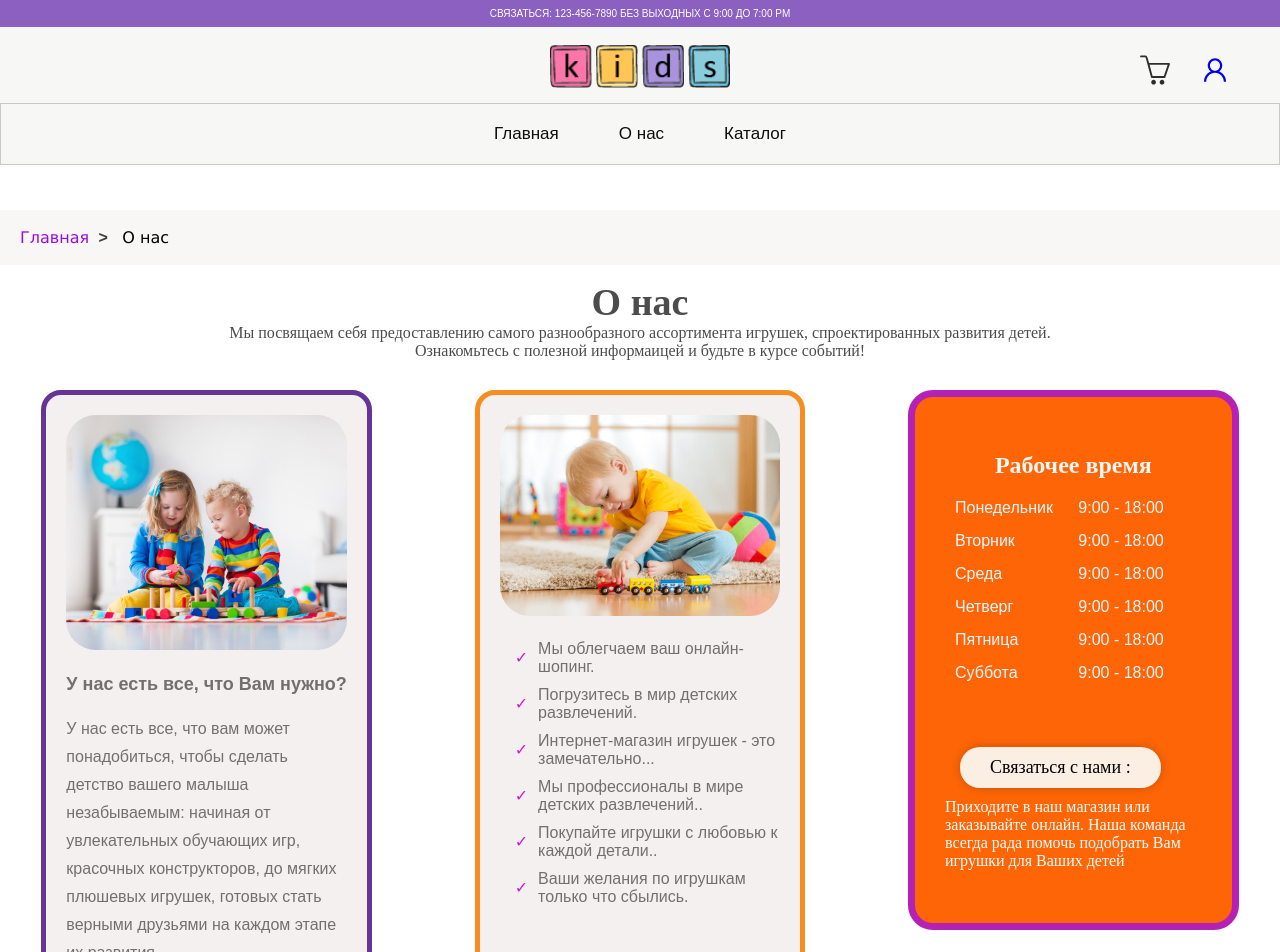
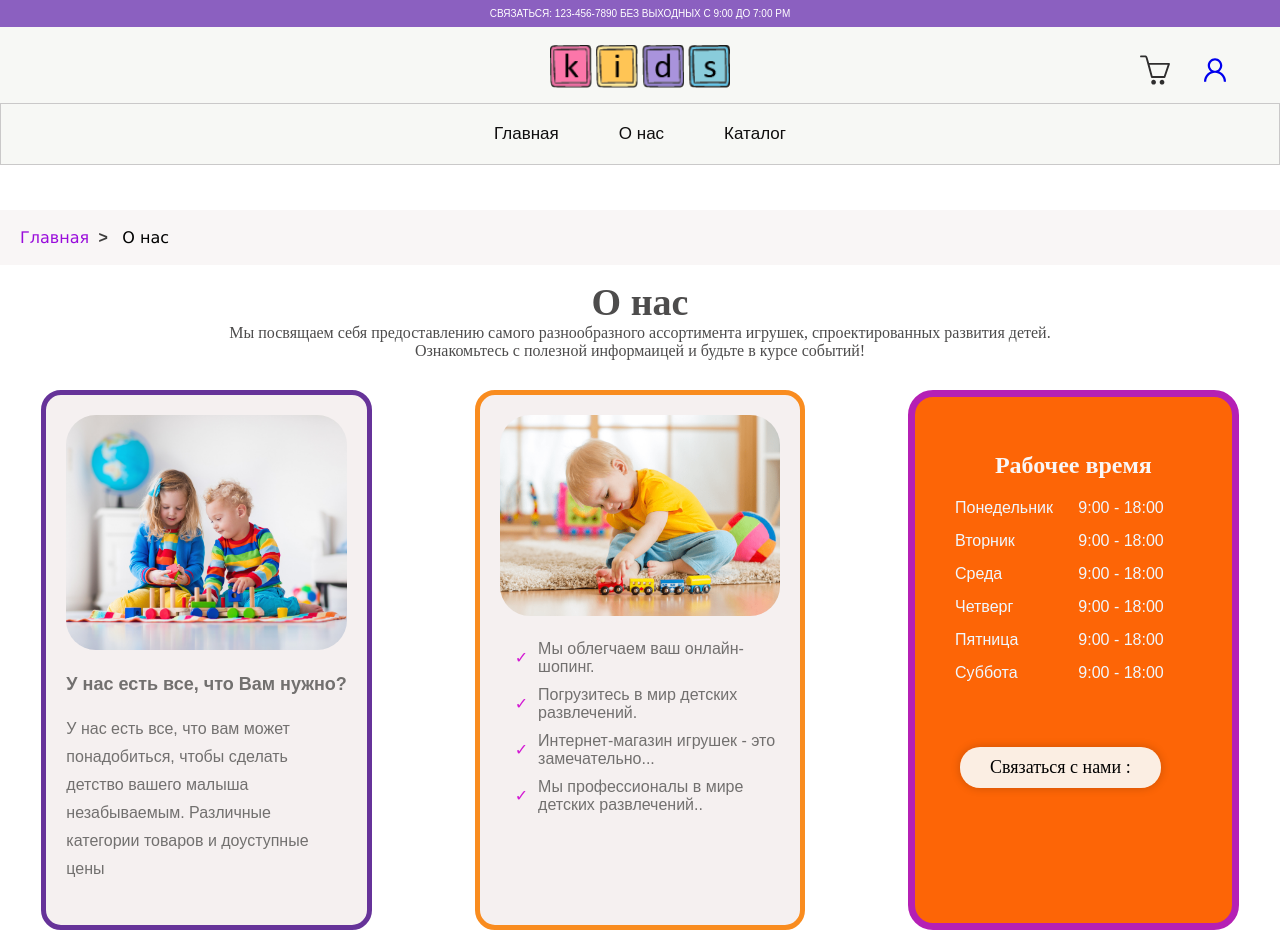
Before and after one commit to lissabd/online_toy_store_app, a React (Create React App) app: page /#/about in a window 1280 px wide. Shown: the top 952 px of the page. Built offline with nearby package versions, Linux system fonts and the light colour scheme; the HTML template or start-up script is replaced by a standard one; a web font is replaced by a local one.

Commit message:
change about us

```diff
--- a/src/about.jsx
+++ b/src/about.jsx
@@ -17,7 +17,7 @@ const About = () => {
             <img src="./images/дети-для-карточки.png" alt="kids" />
             <h1>У нас есть все, что Вам нужно?</h1>
             <p>
-             У нас есть все, что вам может понадобиться, чтобы сделать детство вашего малыша незабываемым: начиная от увлекательных обучающих игр, красочных конструкторов, до мягких плюшевых игрушек, готовых стать верными друзьями на каждом этапе их развития.
+             У нас есть все, что вам может понадобиться, чтобы сделать детство вашего малыша незабываемым. Различные категории товаров и доуступные цены
             </p>
             </div>
             <div className="card card_2">
@@ -27,11 +27,10 @@ const About = () => {
                 <li> <div className="check-mark">✓</div> Погрузитесь в мир детских развлечений.</li>
                 <li> <div className="check-mark">✓</div> Интернет-магазин игрушек - это замечательно...</li>
                 <li> <div className="check-mark">✓</div> Мы профессионалы в мире детских развлечений..</li>
-                <li> <div className="check-mark">✓</div> Покупайте игрушки с любовью к каждой детали..</li>
-                <li> <div className="check-mark">✓</div> Ваши желания по игрушкам только что сбылись.</li>
             </ul>
             </div>
             <div className="card card_3">
+
             <h2>Рабочее время</h2>
             <ul>
                 <div className="blocks">
@@ -54,7 +53,7 @@ const About = () => {
                 </div>
             </ul>
             <a className="buttons">Связаться с нами : </a>
-            <p className='ter'>Приходите в наш магазин или заказывайте онлайн. Наша команда всегда рада помочь подобрать Вам игрушки для Ваших детей</p>
+
             </div>
         </div>
     </div>
--- a/src/styles/about.css
+++ b/src/styles/about.css
@@ -48,7 +48,7 @@
     border: 5px solid rgb(249, 140, 31);
     position: relative;
 }
-.card_2 img {
+.card_2 img, .card_3 img {
     border-radius: 30px;
     width: 100%;
 }
```
Also changed, not shown: public/images/images-in-line-1page/0dab9db53a572e90f0793ef1c04fdf0a.jpeg (added).
